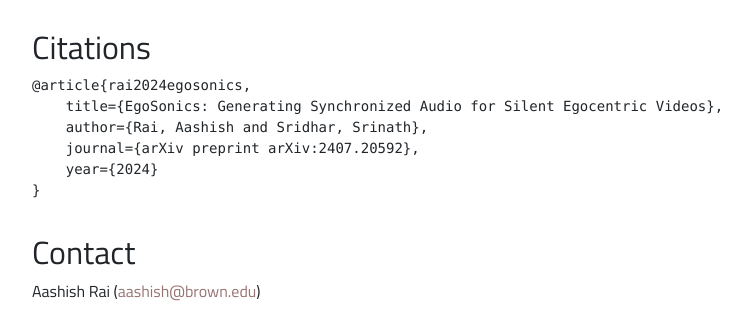
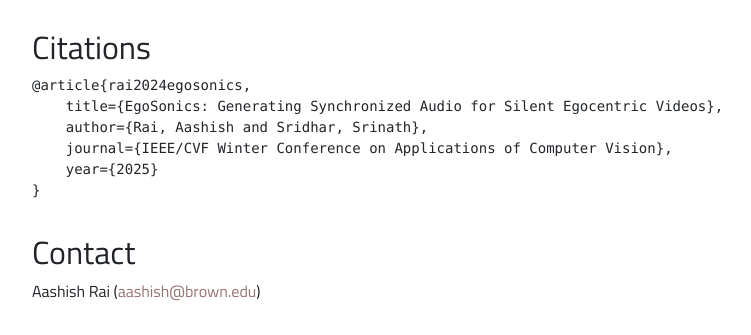
Before and after one commit to brown-ivl/brown-ivl.github.io, a Jekyll site: the page built from research/egosonics.md, in a window 1280 px wide and 900 px high, scrolled down 3805 px, cut to the strip 565-900 px from the top of the window. Shown: the whole strip, without its empty margins (236-987 px from the left). Built offline with Jekyll 4.4.1, drawn with Linux system fonts in a browser that asks for light colours.

Commit message:
Update to WACV 2025

```diff
--- a/research/egosonics.md
+++ b/research/egosonics.md
@@ -13,7 +13,7 @@
 
 affiliations:
   - "Brown University"
-journal: Arxiv 2024
+journal: WACV 2025
 redirect_from:
   - add redirect_path here
   - another path here
@@ -391,8 +391,8 @@
     @article{rai2024egosonics,
         title={EgoSonics: Generating Synchronized Audio for Silent Egocentric Videos},
         author={Rai, Aashish and Sridhar, Srinath},
-        journal={arXiv preprint arXiv:2407.20592},
-        year={2024}
+        journal={IEEE/CVF Winter Conference on Applications of Computer Vision},
+        year={2025}
     }
 
 
```
